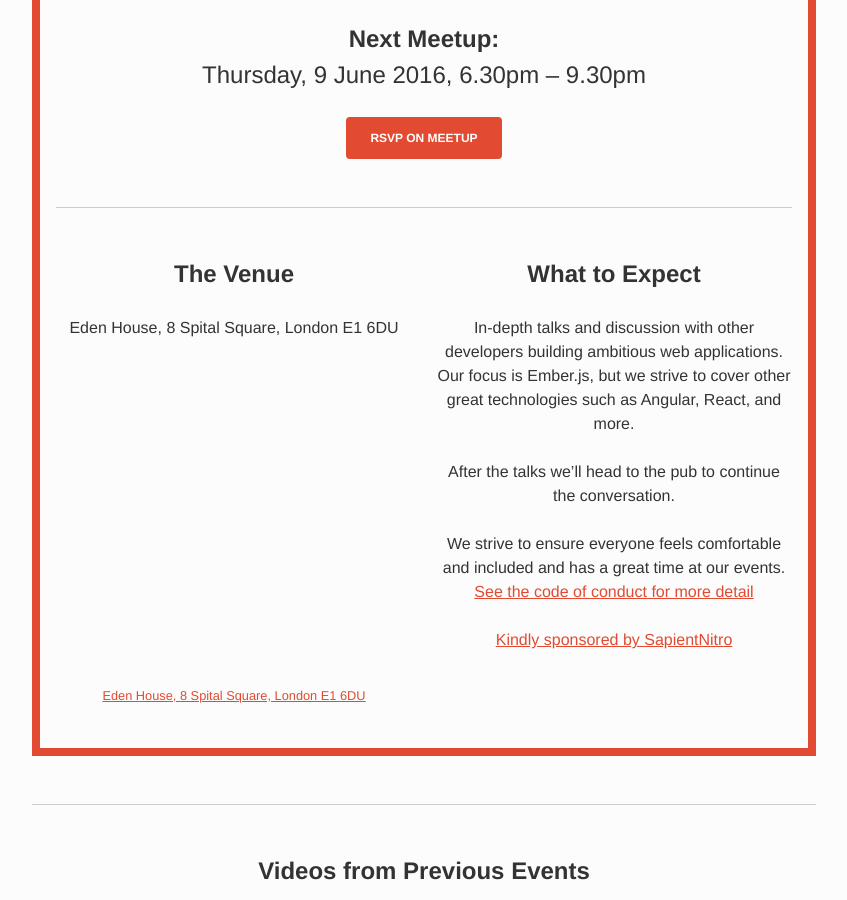
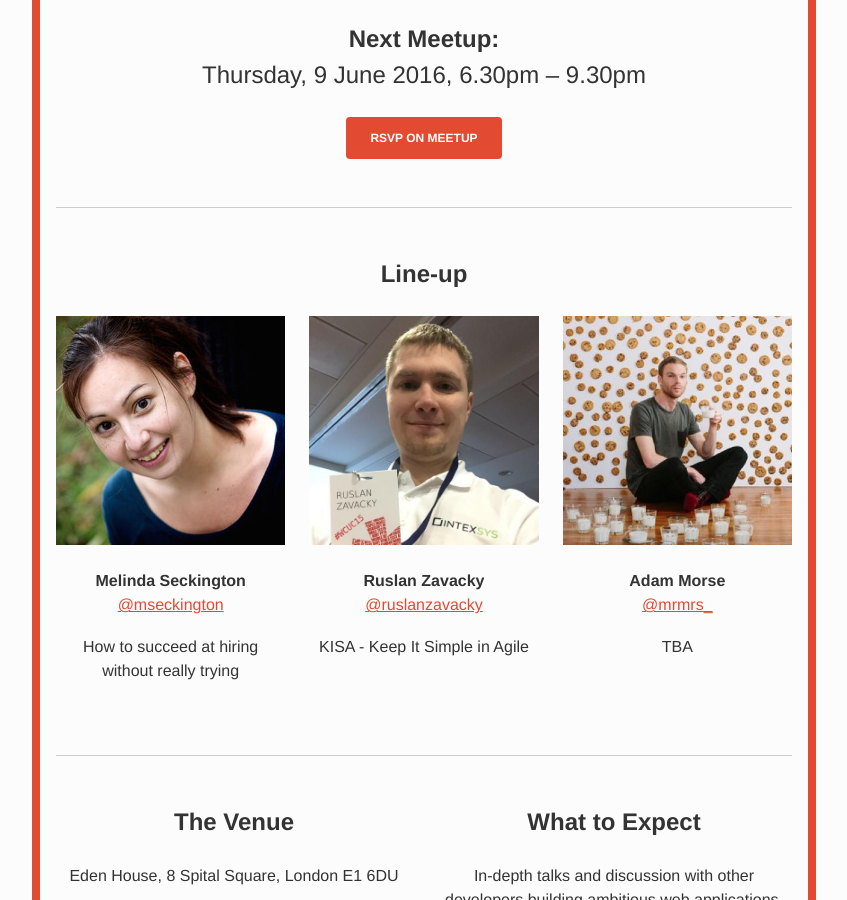
Before and after one commit to emberlondon/emberlondon.github.io, a Jekyll site: the page built from index.html, in a window 1280 px wide and 900 px high, scrolled down 781 px. Shown: the whole window, without its empty margins (216-1063 px from the left). Built offline with Jekyll 4.4.1, drawn with Linux system fonts in a browser that asks for light colours; nearby versions of some CDN libraries.

Commit message:
Add June 2016 speakers

```diff
--- a/_data/events.yml
+++ b/_data/events.yml
@@ -5,19 +5,19 @@
   location: Eden House, 8 Spital Square, London E1 6DU
   location_for_google: Eden House, 8 Spital Square, London E1 6DU
   url: http://www.meetup.com/London-Emberjs-User-Group/events/231092600/
-  # talks:
-  # - speaker_name:
-  #   speaker_twitter:
-  #   image: images/speakers/
-  #   title:
-  # - speaker_name:
-  #   speaker_twitter:
-  #   image: images/speakers/
-  #   title:
-  # - speaker_name:
-  #   speaker_twitter:
-  #   image: images/speakers/
-  #   title:
+  talks:
+  - speaker_name: Melinda Seckington
+    speaker_twitter: mseckington
+    image: images/speakers/mseckington-2.jpg
+    title: How to succeed at hiring without really trying
+  - speaker_name: Ruslan Zavacky
+    speaker_twitter: ruslanzavacky
+    image: images/speakers/ruslanzavacky-1.jpg
+    title: KISA - Keep It Simple in Agile
+  - speaker_name: Adam Morse
+    speaker_twitter: mrmrs_
+    image: images/speakers/mrmrs_-1.jpg
+    title: TBA
 # - type: project-night
 #   date: Thursday, 19 May 2016
 #   time: 7pm – 10pm
```
Also changed, not shown: images/speakers/mrmrs_-1.jpg (added), images/speakers/mseckington-2.jpg (added), images/speakers/ruslanzavacky-1.jpg (added).
